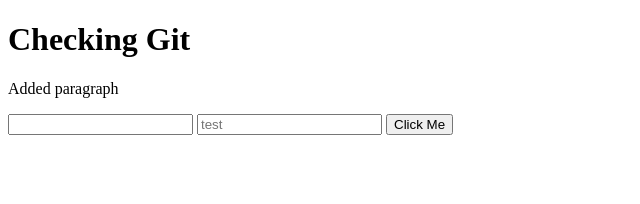
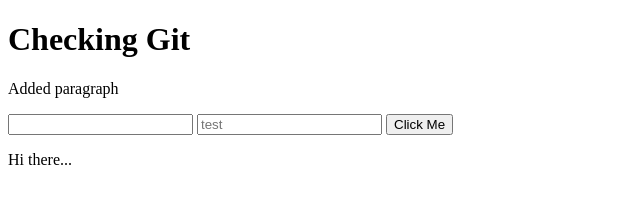
Before and after one commit to NishitBasak/git-test-repo, a plain HTML site: page index.html in a window 1280 px wide. Shown: the full height of the page, 0-640 px from the left. Drawn offline with Linux system fonts and the light colour scheme.

Commit message:
another commit

```diff
--- a/index.html
+++ b/index.html
@@ -13,6 +13,7 @@
     <input type="password" id="password">
     <input type="text" name="test" id="test" placeholder="test">
     <button>Click Me</button>
+    <p>Hi there...</p>
 
 </body>
 
```
